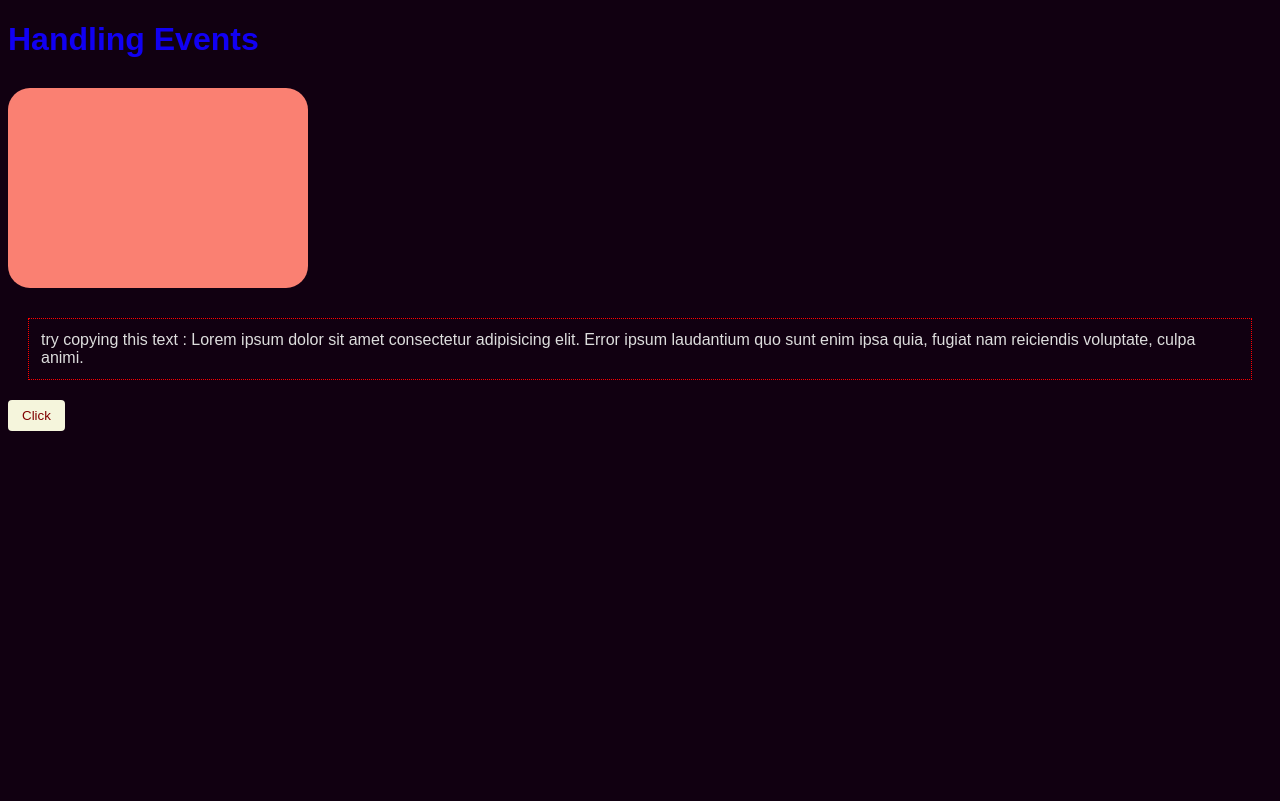
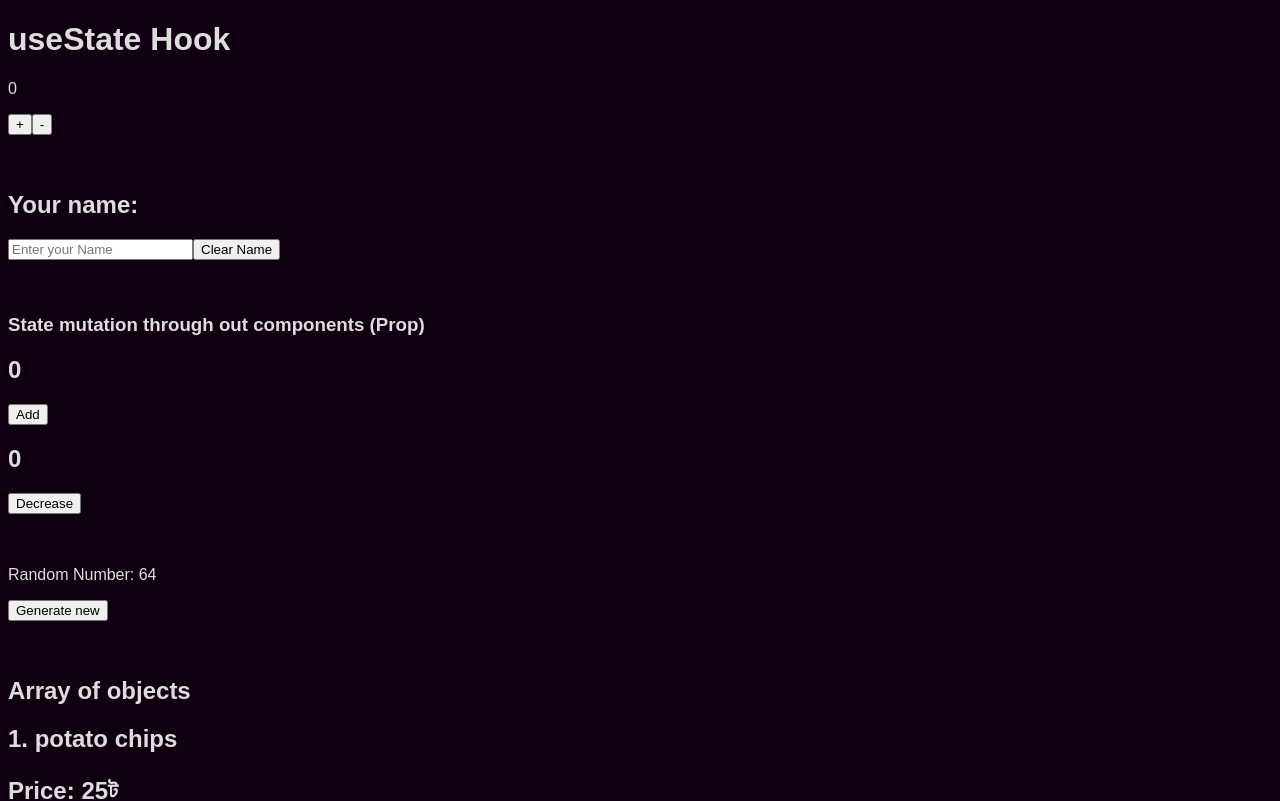
Before and after one commit to khbmh/reactMonster, a React (Vite) app in the folder reactFunda/: page / in a window 1280 px wide. Shown: the top 801 px of the page. Built offline with nearby package versions, Linux system fonts and the light colour scheme.

Commit message:
useState hook

```diff
--- a/reactFunda/src/App.jsx
+++ b/reactFunda/src/App.jsx
@@ -9,6 +9,7 @@ import UserList from './list/UserList';
 import Event from './listenEvent/Event';
 import Person from './props/Person';
 import Product from './props/Product';
+import StateHook from './stateHook/StateHook';
 import IconCom from './styleIcon/IconCom';
 import ProfileCard from './styleIcon/ProfileCard';
 import StyleCard from './styleIcon/StyleCard';
@@ -46,8 +47,9 @@ function App() {
       <GreetingT timeOfTheDay={'afternoon'}/>
       <StyleCard />
       <ProfileCard />
-      <IconCom />*/}
-      <Event />
+      <IconCom />
+      <Event />*/}
+      <StateHook />
       {/* <Footer /> */}
     </>
   );
--- a/reactFunda/src/listenEvent/Event.jsx
+++ b/reactFunda/src/listenEvent/Event.jsx
@@ -14,6 +14,8 @@ const Event = () => {
 export default Event;
 
 const MovingCursor = () => {
+  const [mouseX, setMouseX] = useState(0);
+  const [mouseY, setMouseY] = useState(0);
   const [styles, setStyles] = useState({
     height: '200px',
     width: '300px',
@@ -32,20 +34,23 @@ const MovingCursor = () => {
     });
   }
   function mouseMoveHandler() {
-    console.log('Mouse position:', event.clientX, event.clientY);
     const x = event.clientX;
     const y = event.clientY;
+    setMouseX(x);
+    setMouseY(y);
     if (x > y) {
       setStyles((prev) => {
         return {
           ...prev,
           backgroundColor: 'white',
+          margin: `${x / 10}px ${y / 10}px`,
         };
       });
     } else if (y > x) {
       setStyles((prev) => ({
         ...prev,
         backgroundColor: 'blue',
+        margin: `${x / 10}px ${y / 10}px`,
       }));
     }
   }
@@ -55,7 +60,11 @@ const MovingCursor = () => {
         onMouseLeave={mouseLeaveHandler}
         onMouseMove={mouseMoveHandler}
         style={styles}
-      ></div>
+      >
+        <p style={{ padding: '15px', color: 'maroon' }}>
+          position x: {mouseX} <br /> position y: {mouseY}
+        </p>
+      </div>
     </div>
   );
 };
--- /dev/null
+++ b/reactFunda/src/stateHook/Count.jsx
@@ -0,0 +1,16 @@
+import React, { useState } from 'react';
+import CountOne from './CountOne';
+import CountTwo from './CountTwo';
+
+const Count = () => {
+  const [count, setCount] = useState(0);
+  return (
+    <div>
+      <h3>State mutation through out components (Prop)</h3>
+      <CountOne count={count} handleCount={setCount} />
+      <CountTwo count={count} handleCount={setCount} />
+    </div>
+  );
+};
+
+export default Count;
--- /dev/null
+++ b/reactFunda/src/stateHook/CountOne.jsx
@@ -0,0 +1,12 @@
+import React from 'react';
+
+const CountOne = ({count, handleCount}) => {
+  return (
+    <div>
+      <h2>{count}</h2>
+      <button onClick={() => handleCount(count + 1)}>Add</button>
+    </div>
+  );
+};
+
+export default CountOne;
--- /dev/null
+++ b/reactFunda/src/stateHook/CountTwo.jsx
@@ -0,0 +1,18 @@
+import React from 'react';
+
+const CountTwo = ({ count, handleCount }) => {
+  return (
+    <div>
+      <h2>{count}</h2>
+      <button
+        onClick={() => {
+          handleCount(count - 1);
+        }}
+      >
+        Decrease
+      </button>
+    </div>
+  );
+};
+
+export default CountTwo;
--- /dev/null
+++ b/reactFunda/src/stateHook/StateHook.jsx
@@ -0,0 +1,170 @@
+import React, { useState } from 'react';
+import Count from './Count';
+import StoreName from './StoreName';
+import TodoList from './task/TodoList';
+import Profile from './task/Profile';
+
+const StateHook = () => {
+  return (
+    <div>
+      <h1>useState Hook</h1>
+      <Counter />
+      <br />
+      <br />
+      <StoreName />
+      <br />
+      <br />
+      <Count />
+      <br />
+      <br />
+      <RandomNum />
+      <br />
+      <br />
+      <ArrObjState />
+      <br />
+      <br />
+      <CallBackState />
+      <br />
+      <br />
+      <ObjectState />
+      <br />
+      <br />
+      <ArrayState />
+      <br />
+      <br />
+      <h3>Task</h3>
+      <TodoList />
+      <br />
+      <br />
+      <Profile />
+      <br />
+      <br />
+      <br />
+    </div>
+  );
+};
+
+export default StateHook;
+const RandomNum = () => {
+  const [randomNumber, setRandomNumber] = useState(() =>
+    Math.round(Math.random() * 50 + 50),
+  );
+  const handleClick = () =>
+    setRandomNumber(Math.round(Math.random() * 50 + 50));
+
+  return (
+    <div>
+      <p>Random Number: {randomNumber}</p>
+      <button onClick={handleClick}>Generate new</button>
+    </div>
+  );
+};
+const CallBackState = () => {
+  const [count, setCount] = useState(() => {
+    const initialCount = 0;
+    return initialCount;
+  });
+  const handleCount = () => setCount((prev) => prev + 1);
+
+  return (
+    <div>
+      <h2>Call back</h2>
+      <p>{count}</p>
+      <button onClick={handleCount}>Add</button>
+    </div>
+  );
+};
+
+const ArrObjState = () => {
+  const [products, setProducts] = useState([
+    {
+      id: 1,
+      name: 'potato chips',
+      price: 25,
+    },
+    {
+      id: 2,
+      name: 'Dark Chocolate',
+      price: 200,
+    },
+    {
+      id: 3,
+      name: 'Toothpaste',
+      price: 78,
+    },
+  ]);
+
+  const handlePrice = () =>
+    setProducts(
+      products.map((f) =>
+        f.id === 1 ? { ...f, price: Math.round(Math.random() * 10 + 25) } : f,
+      ),
+    );
+  return (
+    <div>
+      <h2>Array of objects</h2>
+      {products.map((p) => (
+        <div key={Math.random()}>
+          <h2>
+            <span>{p.id}.</span> <span>{p.name}</span>
+            <p>Price: {p.price}ট</p>
+          </h2>
+        </div>
+      ))}
+      <button onClick={handlePrice}>Change Price</button>
+    </div>
+  );
+};
+
+const ObjectState = () => {
+  const [person, setPerson] = useState({
+    name: 'mango lemon',
+    age: 33,
+  });
+  const handleAge = () =>
+    setPerson({ ...person, age: Math.round(Math.random() * 32 + 20) });
+  return (
+    <div>
+      <h2>Object</h2>
+      <h4>Name: {person.name}</h4>
+      <p>Age: {person.age}</p>
+      <button onClick={handleAge}>Change Age</button>
+    </div>
+  );
+};
+
+const ArrayState = () => {
+  const [flowers, setFlowers] = useState(['Rose', 'Lotus', 'Lily']);
+  const addOne = () => setFlowers([...flowers, 'Daisy']);
+  const removeOne = () => setFlowers(flowers.filter((f) => f !== 'Lotus'));
+  const updateOne = () =>
+    setFlowers(flowers.map((f) => (f === 'Lily' ? 'Waterlily' : f)));
+  return (
+    <div>
+      <h2>Array</h2>
+      {flowers.map((f) => (
+        <li key={Math.random()}>{f}</li>
+      ))}
+      <button onClick={addOne}>Add one</button>
+      <button onClick={removeOne}>Remove One</button>
+      <button onClick={updateOne}>Update One</button>
+    </div>
+  );
+};
+
+const Counter = () => {
+  const [count, setCount] = useState(0);
+  function handleIncrement() {
+    setCount(count + 1);
+  }
+  function handleDecrement() {
+    setCount(count - 1);
+  }
+  return (
+    <div>
+      <p>{count}</p>
+      <button onClick={handleIncrement}>+</button>
+      <button onClick={handleDecrement}>-</button>
+    </div>
+  );
+};
--- /dev/null
+++ b/reactFunda/src/stateHook/StoreName.jsx
@@ -0,0 +1,38 @@
+import React, { useEffect, useState } from 'react';
+
+const StoreName = () => {
+  const [name, setName] = useState(() => {
+    const savedName = localStorage.getItem('name');
+    return savedName ? JSON.parse(savedName) : '';
+  });
+  useEffect(() => {
+    localStorage.setItem('name', JSON.stringify(name));
+  }, [name]);
+  /*
+1. name availability check | ''
+2. name input
+3. onchange
+4. store name
+*/
+  const handleChange = (e) => {
+    setName(e.target.value);
+  };
+  const handleClear = () => {
+    setName('')
+    localStorage.clear()
+  };
+  return (
+    <div>
+      <h2>Your name: {name}</h2>
+      <input
+        type="text"
+        value={name}
+        onChange={handleChange}
+        placeholder="Enter your Name"
+      />
+      <button onClick={handleClear}>Clear Name</button>
+    </div>
+  );
+};
+
+export default StoreName;
--- /dev/null
+++ b/reactFunda/src/stateHook/task/Profile.jsx
@@ -0,0 +1,44 @@
+import { useState } from 'react';
+
+const Profile = () => {
+  const [user, setUser] = useState({
+    userName: 'mango lemon',
+    userAge: 22,
+  });
+  const [name, setName] = useState(null);
+  const [age, setAge] = useState(null);
+  function nameChange(e) {
+    setName(e.target.value);
+  }
+  function ageChange(e) {
+    setAge(e.target.value);
+  }
+  function handleSubmit(e) {
+    e.preventDefault();
+    setUser({
+      ...user,
+      userName: name,
+      userAge: age,
+    });
+    e.target.reset();
+  }
+  return (
+    <div>
+      <p>Name: {user.userName}</p>
+      <p>Age: {user.userAge}</p>
+      <form onSubmit={handleSubmit}>
+        Name:
+        <input type="text" onChange={nameChange} placeholder="Enter your age" />
+        Age:
+        <input
+          type="number"
+          onChange={ageChange}
+          placeholder="Enter your age"
+        />
+        <button>Update</button>
+      </form>
+    </div>
+  );
+};
+
+export default Profile;
--- /dev/null
+++ b/reactFunda/src/stateHook/task/TodoList.jsx
@@ -0,0 +1,27 @@
+import React, { useState } from 'react';
+
+const TodoList = () => {
+  const [todos, setTodos] = useState([]);
+  const [todo, setTodo] = useState('');
+  const handleChange = (e) => setTodo(e.target.value);
+  const handleAdd = () => {
+    setTodos([...todos, todo]);
+    setTodo('');
+  };
+  return (
+    <div>
+      {todos.map((t) => (
+        <li key={Math.random()}>{t}</li>
+      ))}
+      <input
+        type="text"
+        value={todo}
+        placeholder="add to do"
+        onChange={handleChange}
+      />
+      <button onClick={handleAdd}>add</button>
+    </div>
+  );
+};
+
+export default TodoList;
```
Also changed, not shown: 1 other file (tests, documents, lock files or other folders).
